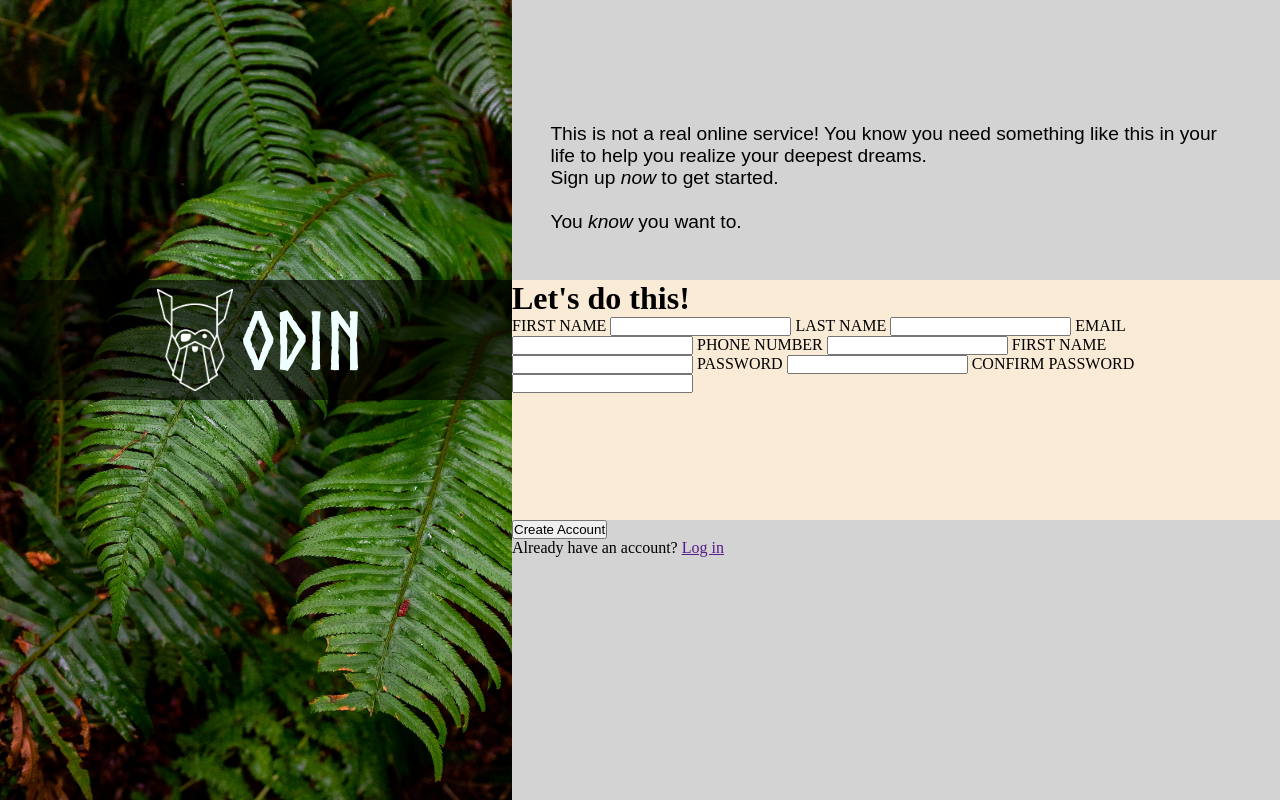
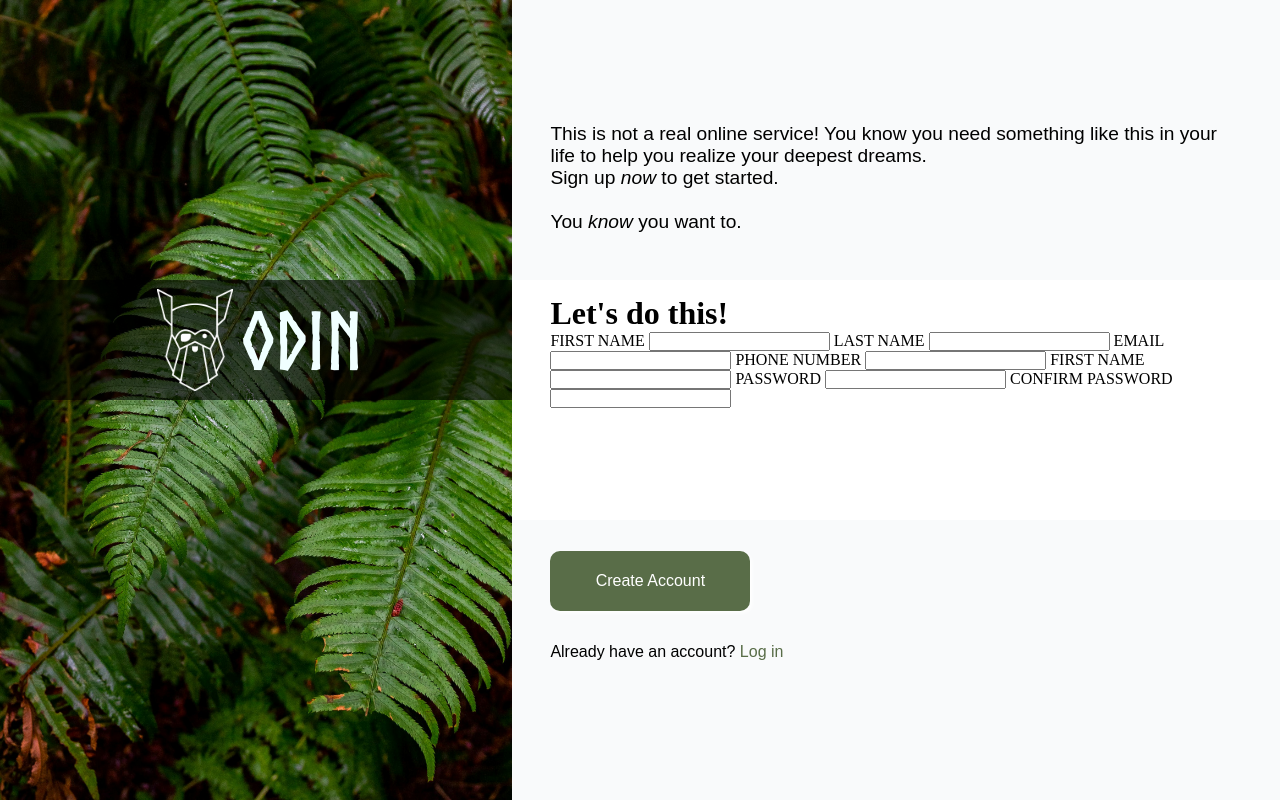
Before and after one commit to taikimen52/sign-up-form, a plain HTML site: page index.html in a window 1280 px wide. Drawn offline with Linux system fonts and the light colour scheme.

Commit message:
Edit index.html, style.css Addjusting flex layout I make each div stretch when contents in that overflow.

```diff
--- a/index.html
+++ b/index.html
@@ -7,13 +7,13 @@
     <link rel="stylesheet" href="style.css">
 </head>
 <body>
+    <main>
         <div class="left">
             <img class="bg-img" src="imgs/background.jpg" alt="background image">
             <div class="title">
                 <img src="imgs/odin-lined.png" alt="odin-logo" class="logo">
                 <h1 class="odin">ODIN</h1>
             </div>
-
             </div>
         <div class="right">
             <div class="right-top">
@@ -38,10 +38,8 @@
 
                     <label for="email">email</label>
                     <input type="email" name="email" id="email">
-
                     <label for="phone-number">phone number</label>
                     <input type="number" name="phone-number" id="phone-number">
-
                     <label for="first-name">first name</label>
                     <input type="text" name="first-name" id="first-name">
 
@@ -50,7 +48,6 @@
 
                     <label for="password">confirm password</label>
                     <input type="password" name="password" id="password" minlength="6">
-
                 </form>
             </div>
             <div class="right-bottom">
@@ -58,5 +55,6 @@
                 <p>Already have an account? <a href="">Log in</a></p>
             </div>
         </div>
+    </main>
 </body>
 </html>
--- a/style.css
+++ b/style.css
@@ -6,6 +6,7 @@
 :root{
     --main-font-size: 16px;
     --main-font-family: Arial, Helvetica, sans-serif;
+    --left-width: 40%;
 }
 
 * {
@@ -14,15 +15,17 @@
     box-sizing: border-box;
 }
 
-body {
+main {
     display: flex;
 }
 
 .left {
-    width: 40%;
-    min-height: 100vh;
+    width: var(--left-width);
+    min-height: auto;
     background-color: aqua;
     position: relative;
+    object-fit: cover;
+    overflow: hidden;
 }
 
 .title {
@@ -55,33 +58,58 @@ body {
 }
 
 .bg-img {
-    object-fit: cover;
     width: 100%;
     height: 100%;
 }
 
 .right {
-    width: 60%;
+    width: calc(100% - var(--left-width));
     min-height: 100vh;
 }
 
 .right-top {
     width: auto;
-    height: 35%;
-    background-color: lightgray;
+    min-height: 35%;
+    background-color: #f9fafb;
     padding: 16% 5% 2%;
 }
 
 .right-middle {
     width: auto;
-    height: 30%;
-    background-color: antiquewhite;
+    min-height: 30%;
+    background-color: #ffffff;
+    padding: 2% 5% 2%;
 }
 
 .right-bottom {
+    font-family: var(--main-font-family);
     width: auto;
-    height: 35%;
-    background-color: lightgray;
+    min-height: 35%;
+    background-color: #f9fafb;
+    padding: 4% 5% 2%;
+}
+
+button {
+    width: 200px;
+    height: 60px;
+    border: none;
+    border-radius: 10px;
+    font-size: 1rem;
+    color: #ffffff;
+    background-color: #596D48;
+    box-shadow: 2px 2px 4px;
+}
+
+.right-bottom p {
+    margin-top: 2rem;
+}
+
+a {
+    text-decoration: none;
+    color: #596D48;
+}
+a:hover {
+    color: blue;
 }
 
 .description {
```
Lines whose indentation alone changed are shown as unchanged.
